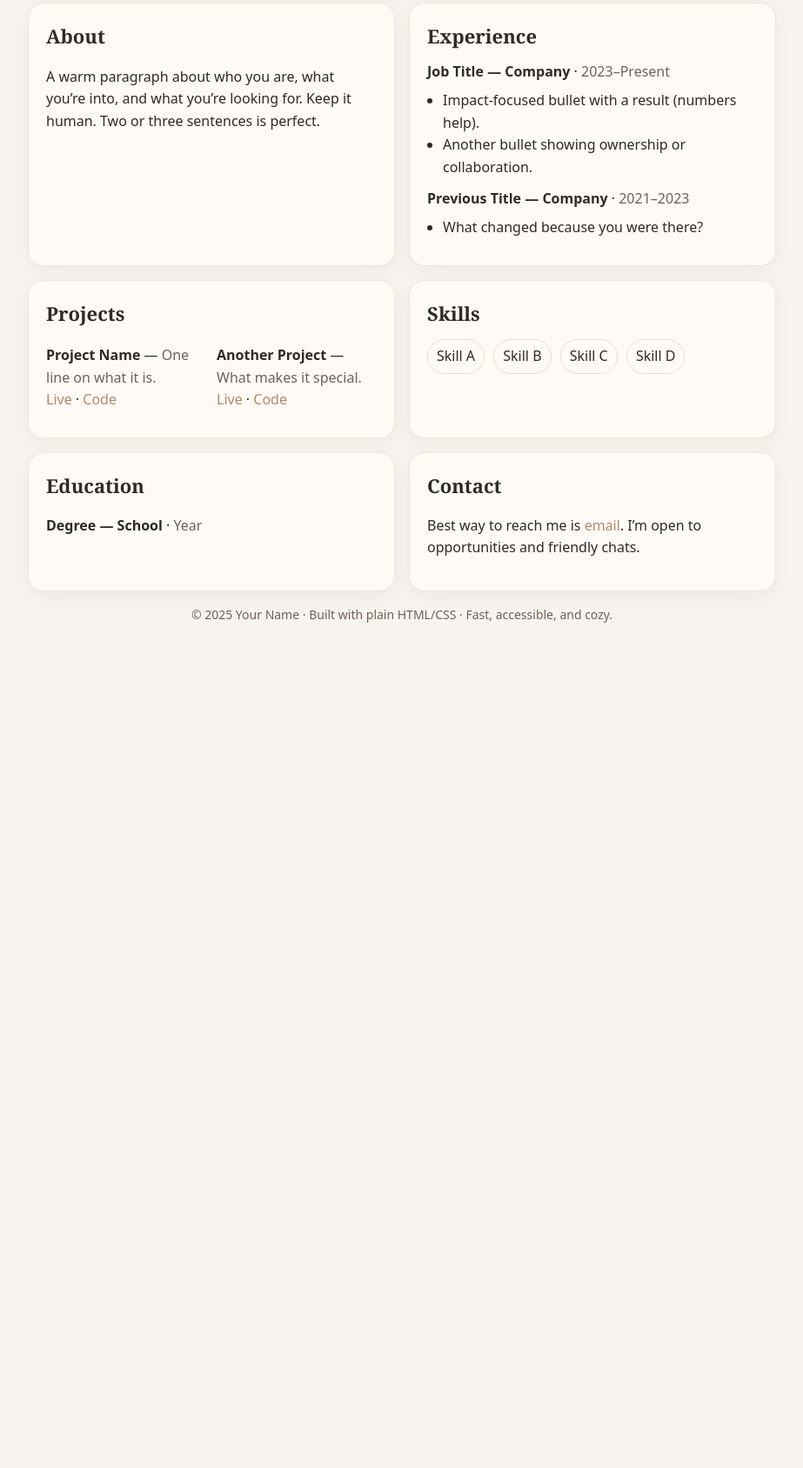
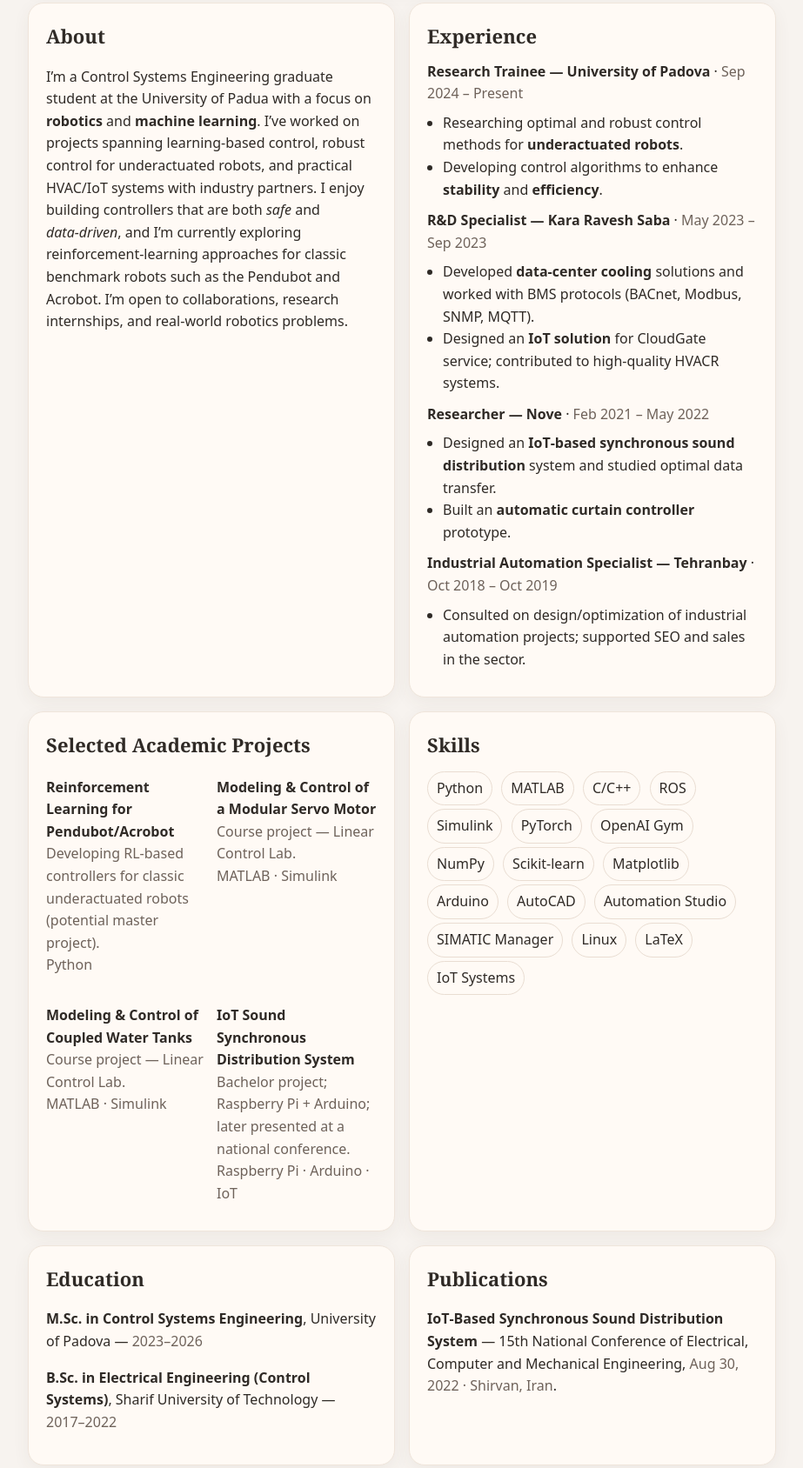
Before and after one commit to amirhossein-fattahi/amirhossein-fattahi.github.io, a plain HTML site: page index.html in a window 1280 px wide. Shown: the part 279-1967 px from the top of the page at 87% size, without its empty margins (178-1101 px from the left). Before the commit the page ends 1029 px from the top, so only its background shows below. Drawn offline with Linux system fonts and the light colour scheme.

Commit message:
Update CV content

```diff
--- a/index.html
+++ b/index.html
@@ -3,10 +3,10 @@
 <head>
   <meta charset="UTF-8" />
   <meta name="viewport" content="width=device-width, initial-scale=1" />
-  <title>Your Name — CV</title>
-  <meta name="description" content="Personal website and online CV for Your Name." />
-  <meta property="og:title" content="Your Name — CV" />
-  <meta property="og:description" content="Personal website and online CV for Your Name." />
+  <title>Amir Fattahi — Control Systems & Robotics</title>
+  <meta name="description" content="Amir Fattahi — Control Systems Engineering graduate student at the University of Padua focusing on Robotics and Machine Learning." />
+  <meta property="og:title" content="Amir Fattahi — Control Systems & Robotics" />
+  <meta property="og:description" content="Graduate student in Control Systems Engineering at the University of Padua. Interests: learning‑based control, safe autonomy, and human‑robot interaction." />
   <meta property="og:type" content="website" />
   <meta name="theme-color" content="#b08968" />
   <style>
@@ -90,15 +90,15 @@
       <div class="title">
         <img class="avatar" src="https://images.unsplash.com/photo-1544005313-94ddf0286df2?q=80&w=200" alt="Portrait placeholder" />
         <div>
-          <h1>Your Name</h1>
-          <p class="subtitle">Your Role — Your Location</p>
-          <p class="muted">Short, cozy one-liner about you or what you love doing.</p>
+          <h1>Amir Fattahi</h1>
+          <p class="subtitle">Graduate Student — Control Systems Engineering · Padova, Italy</p>
+          <p class="muted">Learning‑based control, safe autonomous systems, and human‑robot interaction.</p>
         </div>
       </div>
       <nav class="links" aria-label="Quick links">
-        <a class="btn" href="mailto:you@example.com">Email</a>
-        <a class="btn" href="#" target="_blank" rel="noopener">LinkedIn</a>
-        <a class="btn" href="#" target="_blank" rel="noopener">GitHub</a>
+        <a class="btn" href="mailto:amirhossein.fattahi98@gmail.com">Email</a>
+        <a class="btn" href="https://www.linkedin.com/in/ahfattahi/" target="_blank" rel="noopener">LinkedIn</a>
+        <a class="btn" href="https://github.com/amirhossein-fattahi" target="_blank" rel="noopener">GitHub</a>
         <a class="btn" href="#projects">Projects</a>
       </nav>
     </header>
@@ -107,38 +107,72 @@
       <section aria-labelledby="about">
         <h2 id="about">About</h2>
         <p>
-          A warm paragraph about who you are, what you’re into, and what you’re looking for.
-          Keep it human. Two or three sentences is perfect.
+          I’m a Control Systems Engineering graduate student at the University of Padua with a focus on
+          <strong>robotics</strong> and <strong>machine learning</strong>. I’ve worked on projects spanning
+          learning‑based control, robust control for underactuated robots, and practical HVAC/IoT systems with
+          industry partners. I enjoy building controllers that are both <em>safe</em> and <em>data‑driven</em>,
+          and I’m currently exploring reinforcement‑learning approaches for classic benchmark robots such as the
+          Pendubot and Acrobot. I’m open to collaborations, research internships, and real‑world robotics problems.
         </p>
       </section>
 
       <section aria-labelledby="experience">
         <h2 id="experience">Experience</h2>
+
         <div class="item">
-          <strong>Job Title — Company</strong> · <span class="muted">2023–Present</span>
+          <strong>Research Trainee — University of Padova</strong> · <span class="muted">Sep 2024 – Present</span>
           <ul>
-            <li>Impact-focused bullet with a result (numbers help).</li>
-            <li>Another bullet showing ownership or collaboration.</li>
+            <li>Researching optimal and robust control methods for <strong>underactuated robots</strong>.</li>
+            <li>Developing control algorithms to enhance <strong>stability</strong> and <strong>efficiency</strong>.</li>
           </ul>
         </div>
+
         <div class="item">
-          <strong>Previous Title — Company</strong> · <span class="muted">2021–2023</span>
+          <strong>R&amp;D Specialist — Kara Ravesh Saba</strong> · <span class="muted">May 2023 – Sep 2023</span>
           <ul>
-            <li>What changed because you were there?</li>
+            <li>Developed <strong>data‑center cooling</strong> solutions and worked with BMS protocols (BACnet, Modbus, SNMP, MQTT).</li>
+            <li>Designed an <strong>IoT solution</strong> for CloudGate service; contributed to high‑quality HVACR systems.</li>
+          </ul>
+        </div>
+
+        <div class="item">
+          <strong>Researcher — Nove</strong> · <span class="muted">Feb 2021 – May 2022</span>
+          <ul>
+            <li>Designed an <strong>IoT‑based synchronous sound distribution</strong> system and studied optimal data transfer.</li>
+            <li>Built an <strong>automatic curtain controller</strong> prototype.</li>
+          </ul>
+        </div>
+
+        <div class="item">
+          <strong>Industrial Automation Specialist — Tehranbay</strong> · <span class="muted">Oct 2018 – Oct 2019</span>
+          <ul>
+            <li>Consulted on design/optimization of industrial automation projects; supported SEO and sales in the sector.</li>
           </ul>
         </div>
       </section>
 
       <section id="projects" aria-labelledby="projects-title">
-        <h2 id="projects-title">Projects</h2>
+        <h2 id="projects-title">Selected Academic Projects</h2>
         <div class="grid-2">
           <div class="item">
-            <strong>Project Name</strong> — <span class="muted">One line on what it is.</span><br/>
-            <a href="#" target="_blank" rel="noopener">Live</a> · <a href="#" target="_blank" rel="noopener">Code</a>
+            <strong>Reinforcement Learning for Pendubot/Acrobot</strong>
+            <div class="muted">Developing RL‑based controllers for classic underactuated robots (potential master project).</div>
+            <div class="muted">Python</div>
           </div>
           <div class="item">
-            <strong>Another Project</strong> — <span class="muted">What makes it special.</span><br/>
-            <a href="#" target="_blank" rel="noopener">Live</a> · <a href="#" target="_blank" rel="noopener">Code</a>
+            <strong>Modeling &amp; Control of a Modular Servo Motor</strong>
+            <div class="muted">Course project — Linear Control Lab.</div>
+            <div class="muted">MATLAB · Simulink</div>
+          </div>
+          <div class="item">
+            <strong>Modeling &amp; Control of Coupled Water Tanks</strong>
+            <div class="muted">Course project — Linear Control Lab.</div>
+            <div class="muted">MATLAB · Simulink</div>
+          </div>
+          <div class="item">
+            <strong>IoT Sound Synchronous Distribution System</strong>
+            <div class="muted">Bachelor project; Raspberry Pi + Arduino; later presented at a national conference.</div>
+            <div class="muted">Raspberry Pi · Arduino · IoT</div>
           </div>
         </div>
       </section>
@@ -146,26 +180,65 @@
       <section aria-labelledby="skills">
         <h2 id="skills">Skills</h2>
         <div>
-          <span class="pill">Skill A</span>
-          <span class="pill">Skill B</span>
-          <span class="pill">Skill C</span>
-          <span class="pill">Skill D</span>
+          <span class="pill">Python</span>
+          <span class="pill">MATLAB</span>
+          <span class="pill">C/C++</span>
+          <span class="pill">ROS</span>
+          <span class="pill">Simulink</span>
+          <span class="pill">PyTorch</span>
+          <span class="pill">OpenAI Gym</span>
+          <span class="pill">NumPy</span>
+          <span class="pill">Scikit‑learn</span>
+          <span class="pill">Matplotlib</span>
+          <span class="pill">Arduino</span>
+          <span class="pill">AutoCAD</span>
+          <span class="pill">Automation Studio</span>
+          <span class="pill">SIMATIC Manager</span>
+          <span class="pill">Linux</span>
+          <span class="pill">LaTeX</span>
+          <span class="pill">IoT Systems</span>
         </div>
       </section>
 
       <section aria-labelledby="education">
         <h2 id="education">Education</h2>
-        <p><strong>Degree — School</strong> · <span class="muted">Year</span></p>
+        <p><strong>M.Sc. in Control Systems Engineering</strong>, University of Padova — <span class="muted">2023–2026</span></p>
+        <p><strong>B.Sc. in Electrical Engineering (Control Systems)</strong>, Sharif University of Technology — <span class="muted">2017–2022</span></p>
+      </section>
+
+      <section aria-labelledby="publications">
+        <h2 id="publications">Publications</h2>
+        <p>
+          <strong>IoT‑Based Synchronous Sound Distribution System</strong> — 15th National Conference of Electrical, Computer and Mechanical Engineering,
+          <span class="muted">Aug 30, 2022 · Shirvan, Iran</span>.
+        </p>
+      </section>
+
+      <section aria-labelledby="training">
+        <h2 id="training">Specialized Training</h2>
+        <p>
+          <strong>Industrial Automation</strong> — 120 hours; PLC, industrial networks, Automation Studio, pneumatics/hydraulics.
+          <span class="muted">May 2019 – Nov 2019 · Grade: 96/100</span>
+        </p>
+      </section>
+
+      <section aria-labelledby="languages">
+        <h2 id="languages">Languages</h2>
+        <p>Persian (Native) · English (Professional) · Italian (Basic, A1–A2; learning)</p>
       </section>
 
       <section aria-labelledby="contact">
         <h2 id="contact">Contact</h2>
-        <p>Best way to reach me is <a href="mailto:you@example.com">email</a>. I’m open to opportunities and friendly chats.</p>
+        <p>
+          Best way to reach me is <a href="mailto:amirhossein.fattahi98@gmail.com">email</a>.
+          You can also find me on <a href="https://www.linkedin.com/in/ahfattahi/" target="_blank" rel="noopener">LinkedIn</a>
+          and <a href="https://github.com/amirhossein-fattahi" target="_blank" rel="noopener">GitHub</a>.
+        </p>
       </section>
     </main>
 
     <footer>
-      © <span id="year"></span> Your Name · Built with plain HTML/CSS · Fast, accessible, and cozy.
+      © <span id="year"></span> Amir Fattahi · Built with plain HTML/CSS · Fast, accessible, and cozy.
     </footer>
   </div>
   <script>
```
